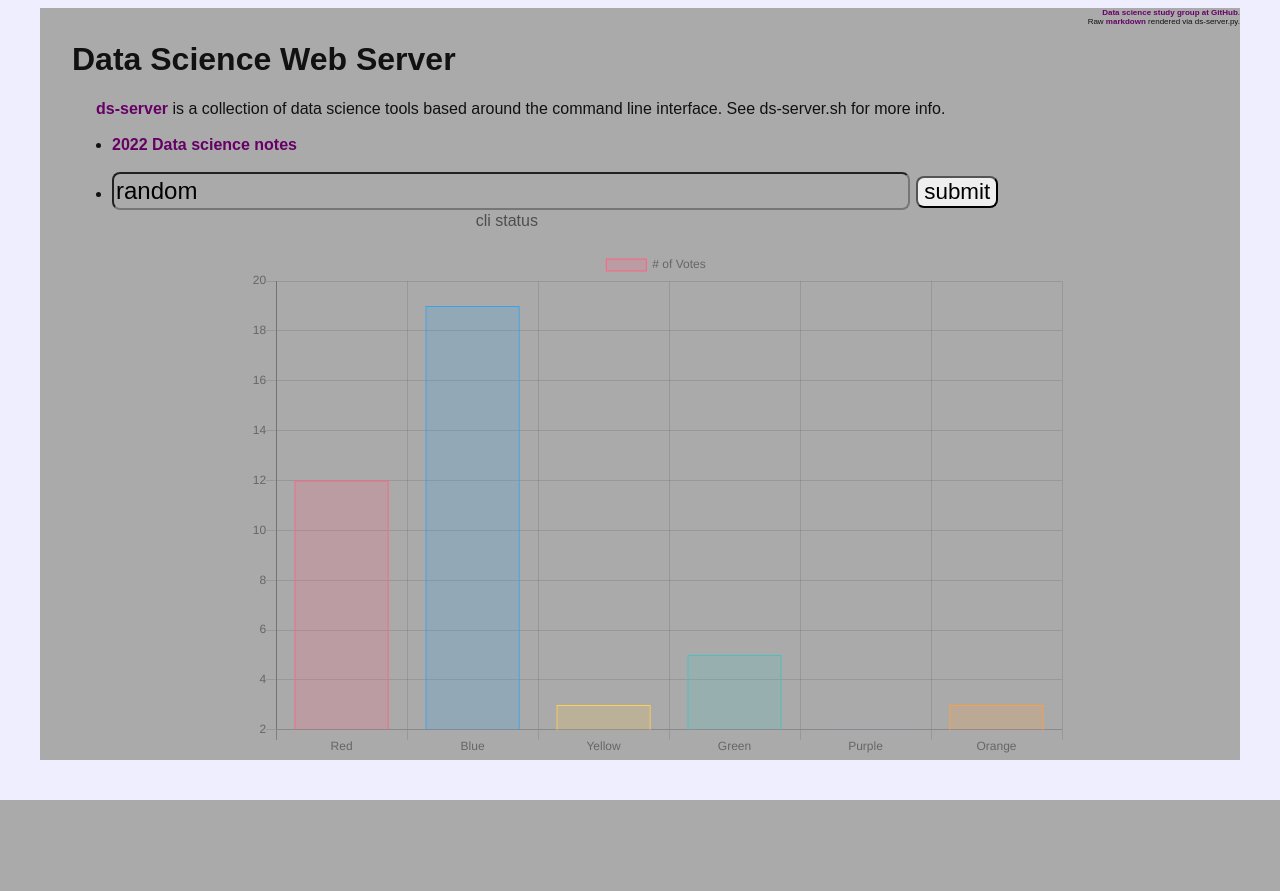
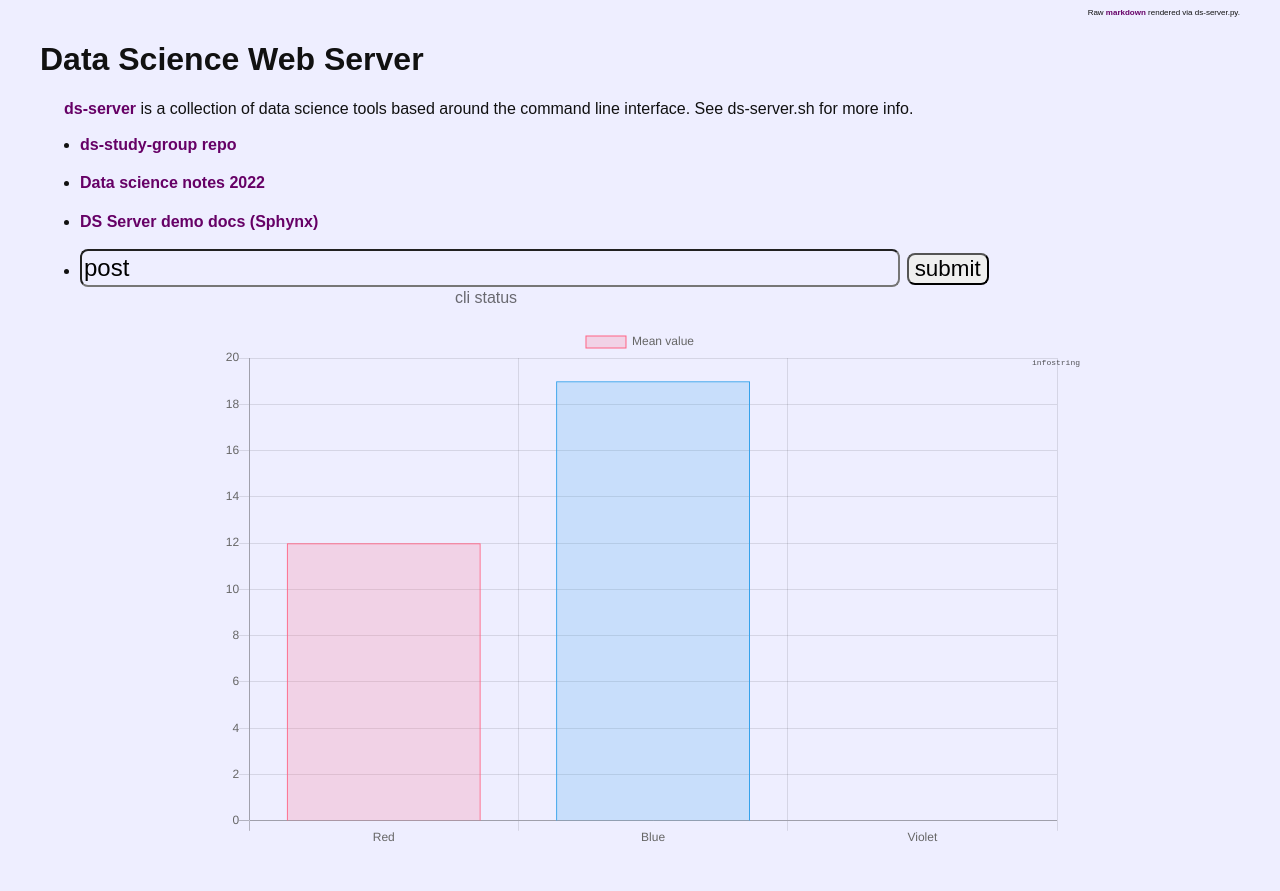
Before and after one commit to study-groups/ds-study-group, a Flask app: page / in a window 1280 px wide. Before the commit the page ends 800 px from the top, so only its background shows below. Run offline with Flask 2, Linux system fonts and the light colour scheme; parts of the project's set-up code (start-up, migrations or seed data) failed here and were passed over; some libraries are stand-ins or nearby versions.

Commit message:
Adds some experimental serval stuff

```diff
--- a/server/static/styles/mainpage.css
+++ b/server/static/styles/mainpage.css
@@ -1,6 +1,4 @@
 body{
-  background:#aaa;
-  padding-left:2em;
 }
 ul{
   line-height:160%;
--- a/server/templates/index.html
+++ b/server/templates/index.html
@@ -71,11 +71,21 @@ p{
   margin-left:1.5em;
   margin-right:1.5em;
 }
+
+#headsupA{
+  position:absolute;
+  top:0;
+  right:0;
+  text-align:right;
+  padding-top:4em;
+  margin-right:20em;
+  font-size:.5rem;
+  opacity:.7;
+  font-family:'Courier New', Courier, monospace;
+}
 </style>
 </head>
 <div id="header">
-  <a href="https://github.com/study-groups/ds-study-group">
-  Data science study group at GitHub</a>. <br>
   Raw <a href="./markdown">markdown</a> rendered via ds-server.py.
 </div>
 <body>
@@ -87,15 +97,22 @@ tools based around the command line interface.
 See ds-server.sh for more info. </p>
 
 <ul>
+<li>
+  <a href="https://github.com/study-groups/ds-study-group">
+ ds-study-group repo</a>
+</li>
+<li>
+  <a href="./notes">Data science notes 2022</a>
+</li>
 
 <li>
-  <a href="./notes">2022 Data science notes</a>
+  <a href="./docs">DS Server demo docs (Sphynx)</a>
 </li>
 
 <li>
   <div id="cli-container">
     <form id="cliForm" method="POST">
-      <input id="cli-input" type="text" value="random"/>
+      <input id="cli-input" type="text" value="post"/>
       <input type="submit" value="submit">
     </form>
     <div id="cli-status">cli status</div>
@@ -103,9 +120,12 @@ See ds-server.sh for more info. </p>
 </li>
 
 </ul>
-<div id="dashboard">
-  <div id="chartAWrapper" style="margin:auto; width:70%">
-    <canvas  id="chartA" style="width:800px;height:500px"></canvas>
+<div id="dashboard" style="border: 0px solid #52373788;
+     display:block; position:relative;">
+  <div id="chartAWrapper" style="margin:auto; width:70%; ">
+    <canvas  id="chartA" style="width:800px; height:500px;">
+    </canvas>
+    <div id="headsupA">infostring</div>
   </div>
 </div>
 
@@ -116,6 +136,79 @@ See ds-server.sh for more info. </p>
   src="static/ds-dashboard.js">
 </script>
 <script>
+
+var start, delta, previousTimeStamp;
+var deltaSinceLastDraw=0;
+var running=false;
+var delta=0;
+/*
+
+  start    timestamp
+  elapsed= timestamp - start
+  delta
+*/
+function step(timestamp){
+    if (start === undefined) {
+        start = timestamp;
+        previousTimeStamp=timestamp;
+    }
+    const elapsed = timestamp - start;
+    delta = delta + timestamp  - previousTimeStamp;
+    previousTimeStamp = timestamp;
+
+    if (delta > 500 ) {
+            postData('./json-hook', JSON.stringify({a:10,b:10}))
+            .then(data => {
+                updateInfoArray(data,elapsed);
+            });
+            delta=delta-500;
+    }
+
+  if(running===true){
+        window.requestAnimationFrame(step);
+        console.log(delta, elapsed)
+    }
+
+
+}
+function updateInfo(data,meta='')
+{
+    str=JSON.stringify(data).replaceAll(",",",<br>");
+    document.getElementById("headsupA").innerHTML=str+"<br>"+meta;
+     myChart.data.datasets[0].data[0] += data[0].data;
+    myChart.data.datasets[0].data[1] += data[1].data;
+    myChart.update();
+}
+
+var avg0=0;
+var avg1=0;
+
+function updateInfoArray(data,meta='')
+{
+    avg0 = data[0].data.reduce((acc,val,ind,arr)=>
+        (acc=acc+val),avg0)/data[0].data.length;
+    avg1 = data[1].data.reduce((acc,val)=>
+        acc=acc+val,avg1)/data[1].data.length;
+    str=JSON.stringify(data).replaceAll(",",",<br>");
+    document.getElementById("headsupA").innerHTML = str +
+        `<br>avg0:${avg0}, avg1:${avg1}`;
+     myChart.data.datasets[0].data[0] = avg0;
+    myChart.data.datasets[0].data[1] = avg1;
+    myChart.update();
+}
+
+
+
+
+function handleCliSubmit(evt) {
+    evt.preventDefault();
+    let cliInput=document.getElementById("cli-input").value;
+    str=JSON.stringify(data).replaceAll(",",",<br>");
+    document.getElementById("headsupA").innerHTML=str+"<br>"+meta;
+     myChart.data.datasets[0].data[0] += data[0].data;
+    myChart.data.datasets[0].data[1] += data[1].data;
+    myChart.update();
+}
 
 function handleCliSubmit(evt) {
     evt.preventDefault();
@@ -128,6 +221,10 @@ function handleCliSubmit(evt) {
     cliTokens.map( (kv) =>
                   kvs[ kv.split("=")[0] ] = kv.split("=")[1] );
 
+    if(cmd==="reset"){
+           myChart.data.datasets[0].data=
+           myChart.data.datasets[0].data.map((x)=> 0);
+    }
     if(cmd==="random"){
            myChart.data.datasets[0].data=
            myChart.data.datasets[0].data.map((x)=> getRandomInt(0,20));
@@ -143,14 +240,34 @@ function handleCliSubmit(evt) {
            myChart.data.datasets[0].data.map((x)=> x-1);
     }
 
+    if(cmd==="start"){
+        running=true;
+        requestAnimationFrame(step)
+    }
+
+    if(cmd==="stop"){
+        running=false;
+    }
+
+    if(cmd==="clear"){
+        running=false;
+        myChart.clear();
+    }
+
+    if(cmd=="info"){
+      str=JSON.stringify(kvs).replace(",",",<br>");
+      document.getElementById("headsupA").innerHTML=str;
+    }
     if(cmd=="post"){
-         postData('./json-hook/', { answer: 42 })
-         .then(data => {
-              console.log(data); // JSON data parsed by `data.json()` call
+        postData('./json-hook', JSON.stringify(kvs))
+        .then(
+          data => {
+            updateInfoArray(data);
             });
-
     }
     cliStatus.innerHTML=cmd;
+
+
 
     myChart.update();
 }
@@ -159,17 +276,22 @@ function handleCliSubmit(evt) {
 // https://developer.mozilla.org/en-US/docs/Web/API/Fetch_API/Using_Fetch
 async function postData(url = '', data = {}) {
   // Default options are marked with *
+  let info={"c":3};
   const response = await fetch(url, {
     method: 'POST', // *GET, POST, PUT, DELETE, etc.
     mode: 'cors', // no-cors, *cors, same-origin
     cache: 'no-cache', //  no-cache, reload, force-cache, only-if-cached
     credentials: 'same-origin', // include, *same-origin, omit
     headers: {
-      //'Content-Type': 'application/json'
-       'Content-Type': 'application/x-www-form-urlencoded',
+      'Content-Type': 'application/json'
+      // 'Content-Type': 'application/x-www-form-urlencoded',
     },
     redirect: 'follow', // manual, *follow, error
-    referrerPolicy: 'no-referrer', // no-referrer, *no-referrer-when-downgrade, origin, origin-when-cross-origin, same-origin, strict-origin, strict-origin-when-cross-origin, unsafe-url
+    referrerPolicy: 'no-referrer',
+    // no-referrer, *no-referrer-when-downgrade, origin,
+    // origin-when-cross-origin, same-origin, strict-origin,
+    // strict-origin-when-cross-origin, unsafe-url
+    //body: JSON.stringify(info) // body data type must match "Content-Type" header
     body: JSON.stringify(data) // body data type must match "Content-Type" header
   });
   return response.json(); // parses JSON response into native JavaScript objects
@@ -185,29 +307,22 @@ function getRandomInt(min, max) {
 document.getElementById("cliForm").
     addEventListener("submit", handleCliSubmit );
 
-const ctx = document.getElementById('chartA');
-const myChart = new Chart(ctx, {
+
+function DsChart(){
+ const myChart = new Chart(document.getElementById("chartA"), {
         type: 'bar',
         data: {
-        labels: ['Red', 'Blue', 'Yellow', 'Green', 'Purple', 'Orange'],
+            labels: ['Red', 'Blue', 'Violet'],
             datasets: [{
-            label: '# of Votes',
-            data: [12, 19, 3, 5, 2, 3],
+                label: 'Mean value',
+                data: [12, 19, 0],
                 backgroundColor: [
                     'rgba(255, 99, 132, 0.2)',
-                'rgba(54, 162, 235, 0.2)',
-                'rgba(255, 206, 86, 0.2)',
-                'rgba(75, 192, 192, 0.2)',
-                'rgba(153, 102, 255, 0.2)',
-                'rgba(255, 159, 64, 0.2)'
+                    'rgba(54, 162, 235, 0.2)'
                 ],
                 borderColor: [
                     'rgba(255, 99, 132, 1)',
-                'rgba(54, 162, 235, 1)',
-                'rgba(255, 206, 86, 1)',
-                'rgba(75, 192, 192, 1)',
-                'rgba(153, 102, 255, 1)',
-                'rgba(255, 159, 64, 1)'
+                    'rgba(54, 162, 235, 1)'
                 ],
                 borderWidth: 1
             }]
@@ -220,8 +335,10 @@ const myChart = new Chart(ctx, {
             }
         }
         });
+    return myChart;
+}
+
+const myChart = DsChart();
 </script>
-
-
 </body>
 </html>
```
Lines whose indentation alone changed are shown as unchanged.
